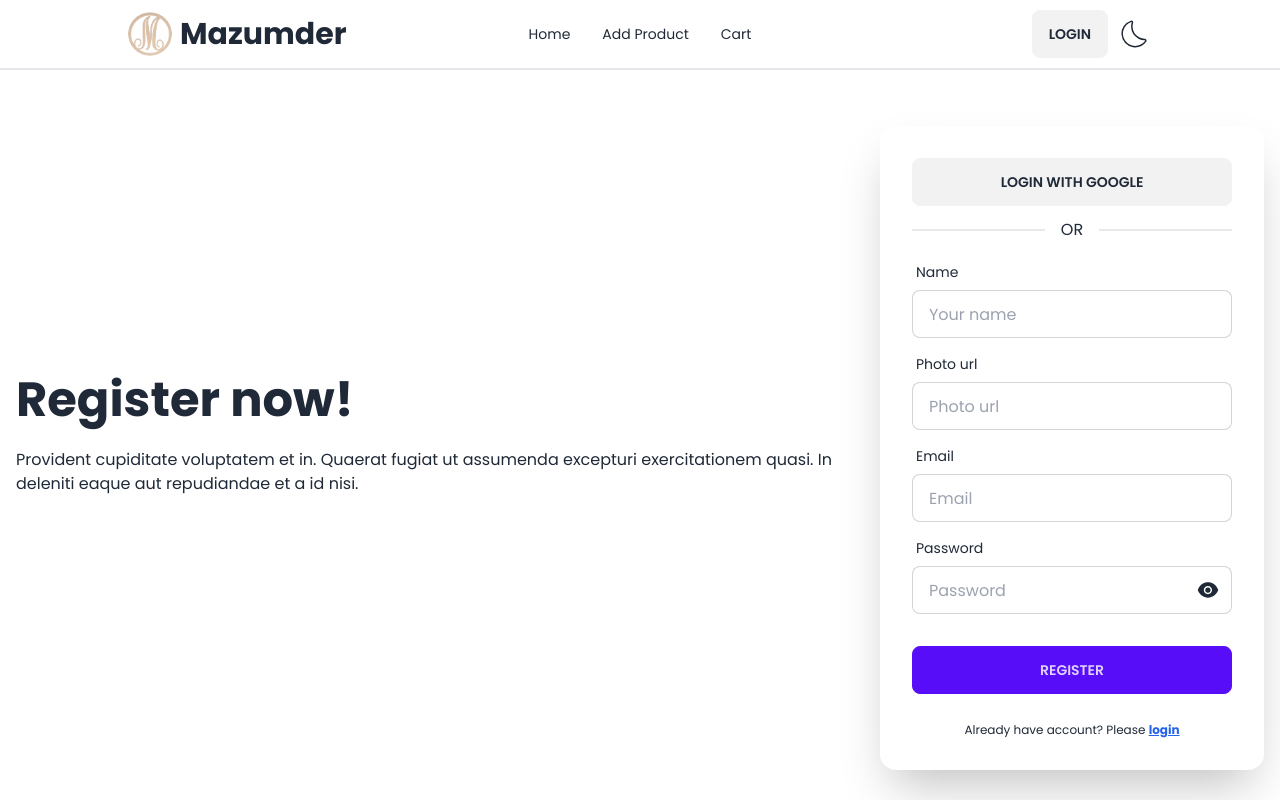
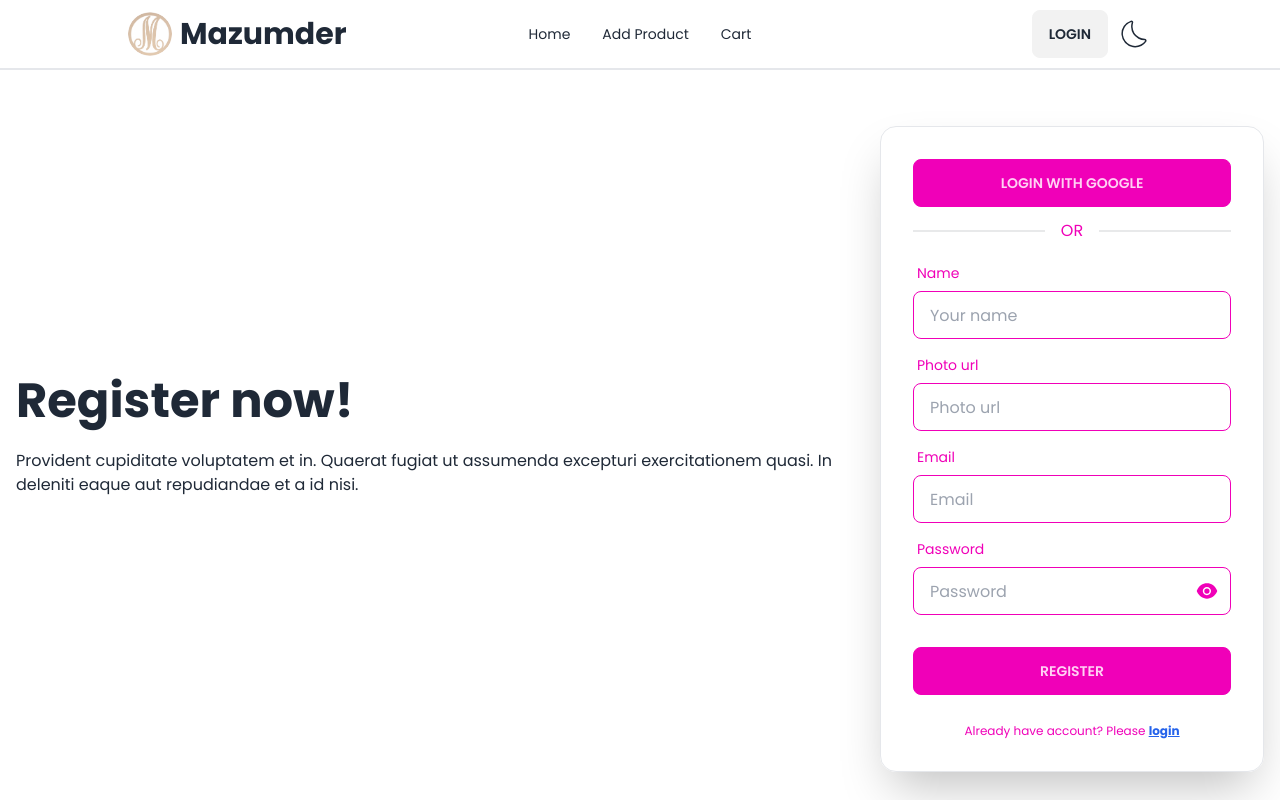
Before and after one commit to monjurBakthMazumder/Assignment-10-client-site, a React (Vite) app: page /register in a window 1280 px wide. Shown: the top 800 px of the page. Built offline with nearby package versions, Linux system fonts and the light colour scheme; no server answers.

Commit message:
add dark mode in login and register

```diff
--- a/src/Pages/Authentication/Login/Login.jsx
+++ b/src/Pages/Authentication/Login/Login.jsx
@@ -38,18 +38,18 @@ const Login = () => {
                 <h1 className="text-5xl font-bold">Login now!</h1>
                 <p className="py-6">Provident cupiditate voluptatem et in. Quaerat fugiat ut assumenda excepturi exercitationem quasi. In deleniti eaque aut repudiandae et a id nisi.</p>
                 </div>
-                <div className="card flex-shrink-0 w-full max-w-sm shadow-2xl bg-base-100">
+                <div className="card flex-shrink-0 w-full max-w-sm shadow-2xl border text-secondary">
                     <SocialLogin/>
                 <form className="card-body pt-0" onSubmit={handleLogin}>
                     <div className="form-control">
                     <label className="label">
-                        <span className="label-text">Email</span>
+                        <span className="label-text text-secondary" >Email</span>
                     </label>
                     <input type="email" placeholder="Email" name="email" className="input input-bordered" required />
                     </div>
                     <div className="form-control">
                     <label className="label">
-                        <span className="label-text">Password</span>
+                        <span className="label-text text-secondary" >Password</span>
                     </label>
                     <div className="relative">
                         <input
@@ -66,7 +66,7 @@ const Login = () => {
                     </div>
                     </div>
                     <div className="form-control mt-6">
-                    <button className="btn btn-primary">Login</button>
+                    <button className="btn btn-secondary">Login</button>
                     </div>
                     <p className="text-center text-xs mt-5">New Here? Please <Link to={'/register'} className="underline font-bold cursor-pointer text-blue-600">register</Link></p>
                 </form>
--- a/src/Pages/Authentication/Register/Register.jsx
+++ b/src/Pages/Authentication/Register/Register.jsx
@@ -70,37 +70,37 @@ const Register = () => {
                 <h1 className="text-5xl font-bold">Register now!</h1>
                 <p className="py-6">Provident cupiditate voluptatem et in. Quaerat fugiat ut assumenda excepturi exercitationem quasi. In deleniti eaque aut repudiandae et a id nisi.</p>
                 </div>
-                <div className="card flex-shrink-0 w-full max-w-sm shadow-2xl bg-base-100">
+                <div className="card flex-shrink-0 w-full max-w-sm shadow-2xl border text-secondary">
                     <SocialLogin/>
                 <form className="card-body pt-0" onSubmit={handleRegister}>
                     <div className="form-control">
                     <label className="label">
-                        <span className="label-text">Name</span>
+                        <span className="label-text text-secondary">Name</span>
                     </label>
-                    <input type="text" placeholder="Your name" name="name" className="input input-bordered" required />
+                    <input type="text" placeholder="Your name" name="name" className="input input-bordered bg-transparent border-secondary" required />
                     </div>
                     <div className="form-control">
                     <label className="label">
-                        <span className="label-text">Photo url</span>
+                        <span className="label-text text-secondary">Photo url</span>
                     </label>
-                    <input type="text" placeholder="Photo url" name="photo" className="input input-bordered" required />
+                    <input type="text" placeholder="Photo url" name="photo" className="input input-bordered bg-transparent border-secondary" required />
                     </div>
                     <div className="form-control">
                     <label className="label">
-                        <span className="label-text">Email</span>
+                        <span className="label-text text-secondary">Email</span>
                     </label>
-                    <input type="email" placeholder="Email" name="email" className="input input-bordered" required />
+                    <input type="email" placeholder="Email" name="email" className="input input-bordered bg-transparent border-secondary" required />
                     </div>
                     <div className="form-control">
                     <label className="label">
-                        <span className="label-text">Password</span>
+                        <span className="label-text text-secondary">Password</span>
                     </label>
                     <div className="relative">
                         <input
                             type={isShow ? "text" : "password"}
                             placeholder="Password"
                             name="password"
-                            className="input input-bordered w-full"
+                            className="input input-bordered bg-transparent border-secondary w-full"
                             required />
                         <p
                             className="absolute top-3 right-3 text-2xl"
@@ -110,7 +110,7 @@ const Register = () => {
                     </div>
                     </div>
                     <div className="form-control mt-6">
-                    <button className="btn btn-primary">Register</button>
+                    <button className="btn btn-secondary ">Register</button>
                     </div>
                     <p className="text-center text-xs mt-5">Already have account? Please <Link to={'/login'} className="underline font-bold cursor-pointer text-blue-600">login</Link></p>
                 </form>
--- a/src/Pages/Authentication/SocialLogin/SocialLogin.jsx
+++ b/src/Pages/Authentication/SocialLogin/SocialLogin.jsx
@@ -25,7 +25,7 @@ const SocialLogin = () => {
     }
     return (
         <div className="p-8 pb-0">
-            <button className="btn w-full" onClick={handleGoogleLogin}>Login with Google</button>
+            <button className="btn btn-secondary w-full" onClick={handleGoogleLogin}>Login with Google</button>
             <div className="divider pb-0">OR</div>
         </div>
     );
```
